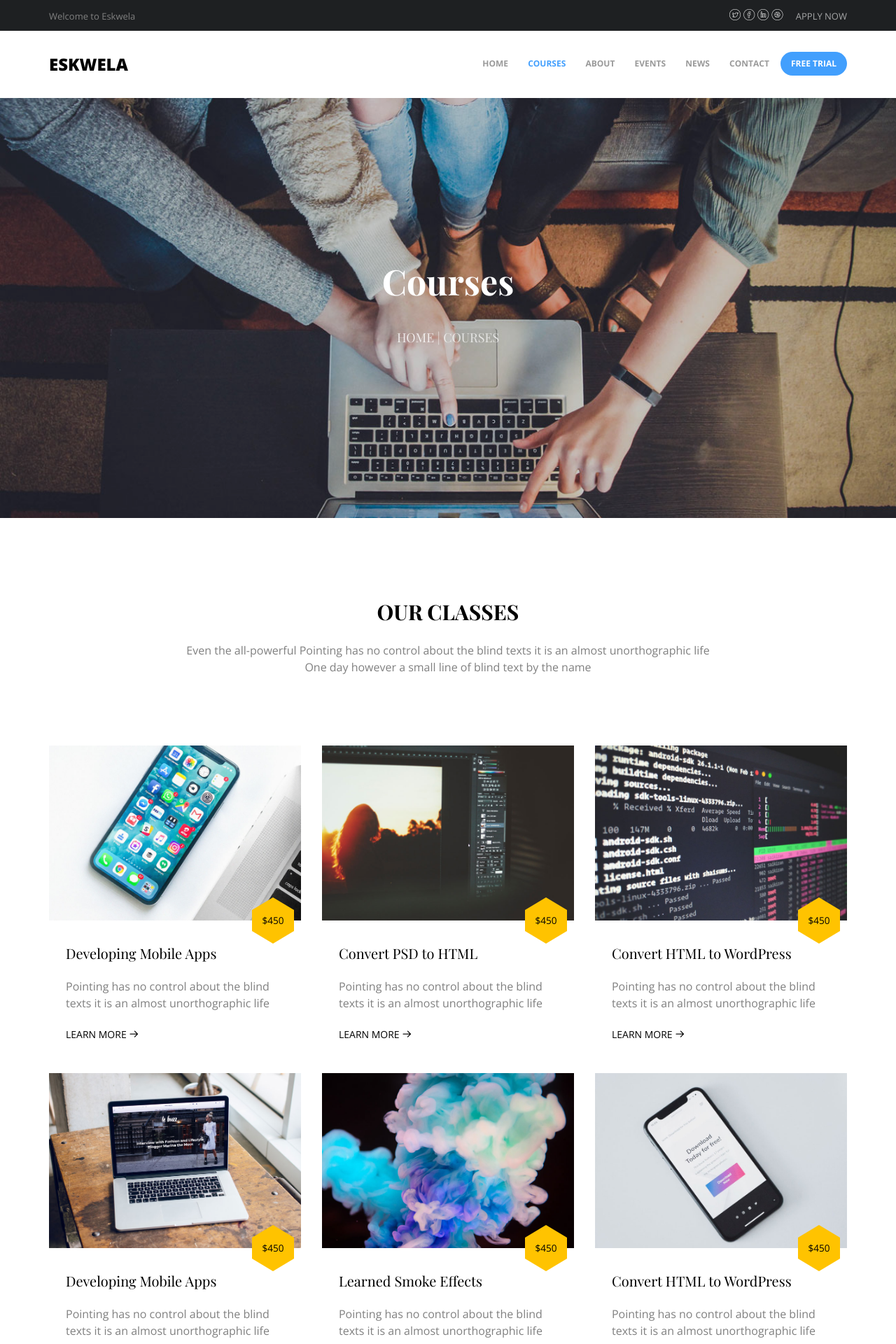
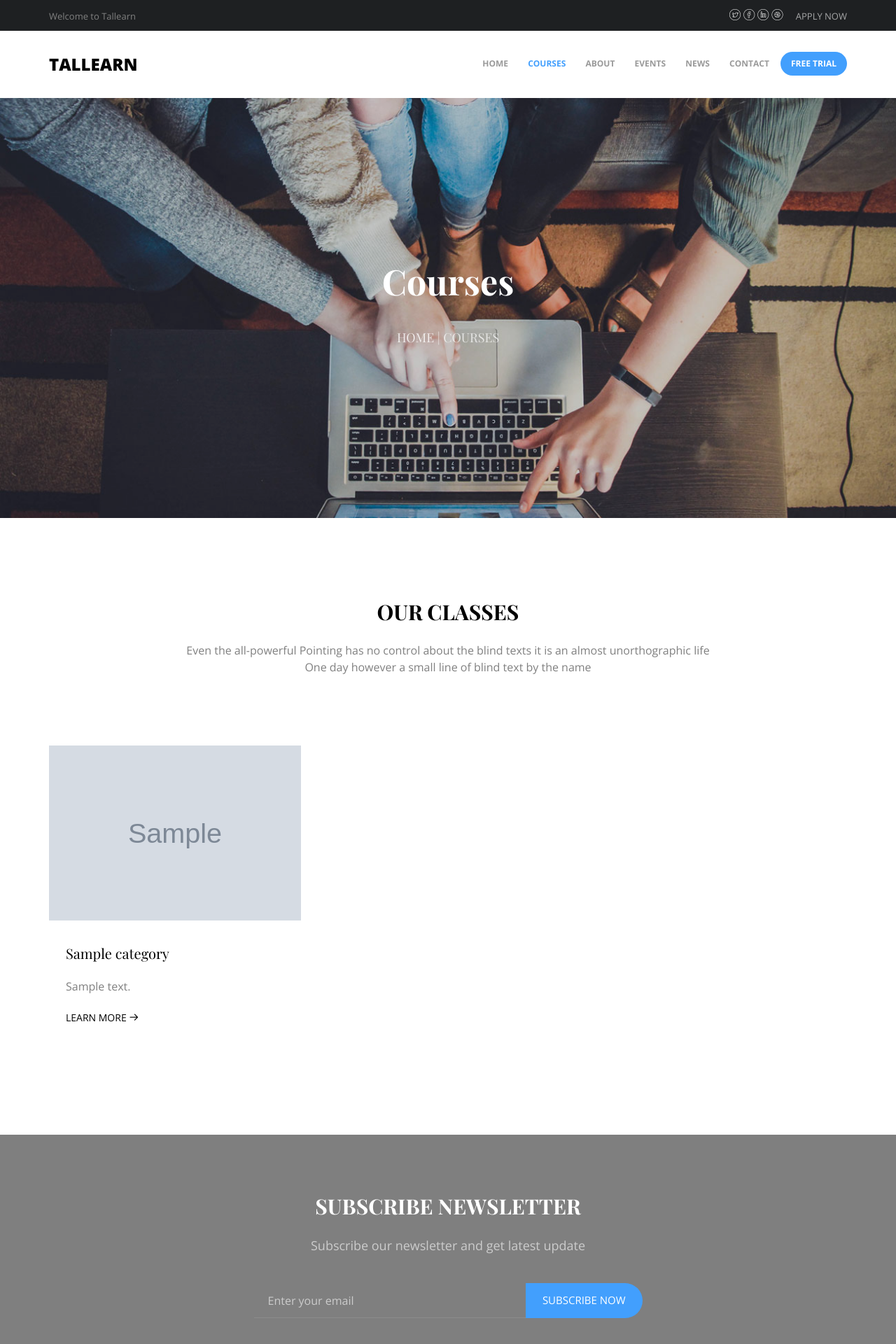
Before and after one commit to Rezurgat/TalLearn, a Django app: page /courses/ in a window 1280 px wide. Shown: the top 1920 px of the page at 70% size. Run offline with Django 4.2, Linux system fonts and the light colour scheme; tables that the repository leaves empty hold one stand-in row (values such as "Sample post"); grey boxes marked "Sample" are stand-in pictures; some libraries are stand-ins or nearby versions; some web fonts are replaced.

Commit message:
Refactored category_list(connected with model fields,add images from media)

```diff
--- a/Tallearn/templates/base.html
+++ b/Tallearn/templates/base.html
@@ -119,7 +119,7 @@
 		<aside id="colorlib-hero">
 			<div class="flexslider">
 				<ul class="slides">
-			   	<li style="background-image: url(images/img_bg_1.jpg);">
+			   	<li style="background-image: url(default_img/classes-1.jpg);">
 			   		<div class="overlay"></div>
 			   		<div class="container-fluid">
 			   			<div class="row">
@@ -132,7 +132,7 @@
 				   		</div>
 			   		</div>
 			   	</li>
-			   	<li style="background-image: url(images/img_bg_2.jpg);">
+			   	<li style="background-image: url(default_img/classes-1.jpg);">
 			   		<div class="overlay"></div>
 			   		<div class="container-fluid">
 			   			<div class="row">
@@ -145,7 +145,7 @@
 				   		</div>
 			   		</div>
 			   	</li>
-			   	<li style="background-image: url(images/img_bg_3.jpg);">
+			   	<li style="background-image: url(default_img/classes-1.jpg);">
 			   		<div class="overlay"></div>
 			   		<div class="container-fluid">
 			   			<div class="row">
--- a/Tallearn/templates/courses/category_list.html
+++ b/Tallearn/templates/courses/category_list.html
@@ -7,7 +7,7 @@
 				<div class="container">
 					<div class="row">
 						<div class="col-xs-4">
-							<p>Welcome to Eskwela</p>
+							<p>Welcome to Tallearn</p>
 						</div>
 						<div class="col-xs-6 col-md-push-2 text-right">
 							<p>
@@ -27,7 +27,7 @@
 				<div class="container">
 					<div class="row">
 						<div class="col-md-2">
-							<div id="colorlib-logo"><a href="index.html">Eskwela</a></div>
+							<div id="colorlib-logo"><a href="index.html">Tallearn</a></div>
 						</div>
 						<div class="col-md-10 text-right menu-1">
 							<ul>
@@ -56,7 +56,7 @@
 		<aside id="colorlib-hero">
 			<div class="flexslider">
 				<ul class="slides">
-			   	<li style="background-image: url(images/img_bg_2.jpg);">
+			   	<li style="background-image: url(../media/background_img/img_bg_2.jpg);">
 			   		<div class="overlay"></div>
 			   		<div class="container-fluid">
 			   			<div class="row">
@@ -82,83 +82,26 @@
 					</div>
 				</div>
 				<div class="row">
+					{% for category in category_list %}
 					<div class="col-md-4 animate-box">
 						<div class="classes">
-							<div class="classes-img" style="background-image: url(images/classes-1.jpg);">
-								<span class="price text-center"><small>$450</small></span>
+							<div class="classes-img" style="background-image: url({{ category.image.url }});">
 							</div>
 							<div class="desc">
-								<h3><a href="#">Developing Mobile Apps</a></h3>
-								<p>Pointing has no control about the blind texts it is an almost unorthographic life</p>
+								<h3><a href="#">{{ category.name }}</a></h3>
+								<p>{{ category.description }}</p>
 								<p><a href="#" class="btn-learn">Learn More <i class="icon-arrow-right3"></i></a></p>
 							</div>
 						</div>
 					</div>
-					<div class="col-md-4 animate-box">
-						<div class="classes">
-							<div class="classes-img" style="background-image: url(images/classes-2.jpg);">
-								<span class="price text-center"><small>$450</small></span>
-							</div>
-							<div class="desc">
-								<h3><a href="#">Convert PSD to HTML</a></h3>
-								<p>Pointing has no control about the blind texts it is an almost unorthographic life</p>
-								<p><a href="#" class="btn-learn">Learn More <i class="icon-arrow-right3"></i></a></p>
-							</div>
-						</div>
-					</div>
-					<div class="col-md-4 animate-box">
-						<div class="classes">
-							<div class="classes-img" style="background-image: url(images/classes-3.jpg);">
-								<span class="price text-center"><small>$450</small></span>
-							</div>
-							<div class="desc">
-								<h3><a href="#">Convert HTML to WordPress</a></h3>
-								<p>Pointing has no control about the blind texts it is an almost unorthographic life</p>
-								<p><a href="#" class="btn-learn">Learn More <i class="icon-arrow-right3"></i></a></p>
-							</div>
-						</div>
-					</div>
-					<div class="col-md-4 animate-box">
-						<div class="classes">
-							<div class="classes-img" style="background-image: url(images/classes-4.jpg);">
-								<span class="price text-center"><small>$450</small></span>
-							</div>
-							<div class="desc">
-								<h3><a href="#">Developing Mobile Apps</a></h3>
-								<p>Pointing has no control about the blind texts it is an almost unorthographic life</p>
-								<p><a href="#" class="btn-learn">Learn More <i class="icon-arrow-right3"></i></a></p>
-							</div>
-						</div>
-					</div>
-					<div class="col-md-4 animate-box">
-						<div class="classes">
-							<div class="classes-img" style="background-image: url(images/classes-5.jpg);">
-								<span class="price text-center"><small>$450</small></span>
-							</div>
-							<div class="desc">
-								<h3><a href="#">Learned Smoke Effects</a></h3>
-								<p>Pointing has no control about the blind texts it is an almost unorthographic life</p>
-								<p><a href="#" class="btn-learn">Learn More <i class="icon-arrow-right3"></i></a></p>
-							</div>
-						</div>
-					</div>
-					<div class="col-md-4 animate-box">
-						<div class="classes">
-							<div class="classes-img" style="background-image: url(images/classes-6.jpg);">
-								<span class="price text-center"><small>$450</small></span>
-							</div>
-							<div class="desc">
-								<h3><a href="#">Convert HTML to WordPress</a></h3>
-								<p>Pointing has no control about the blind texts it is an almost unorthographic life</p>
-								<p><a href="#" class="btn-learn">Learn More <i class="icon-arrow-right3"></i></a></p>
-							</div>
-						</div>
-					</div>
+					{% endfor %}
+
+
 				</div>
 			</div>
 		</div>
 
-		<div id="colorlib-subscribe" class="subs-img" style="background-image: url(images/img_bg_2.jpg);" data-stellar-background-ratio="0.5">
+		<div id="colorlib-subscribe" class="subs-img" style="background-image: url(../media/background_img/img_bg_2.jpg);" data-stellar-background-ratio="0.5">
 			<div class="overlay"></div>
 			<div class="container">
 				<div class="row">
```
Also changed, not shown: Tallearn/media/background_img/img_bg_2.jpg (added), Tallearn/static/images/clipart-graduation.png (added).
